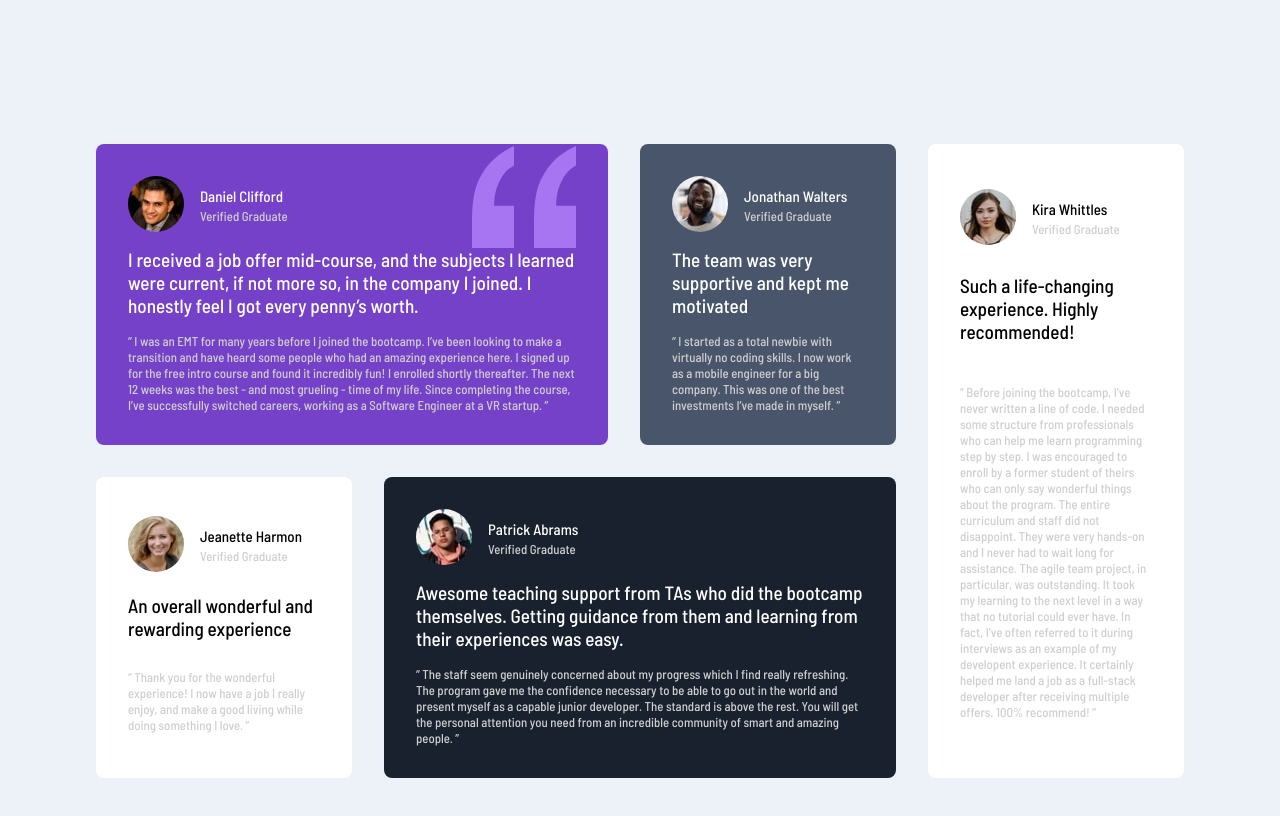
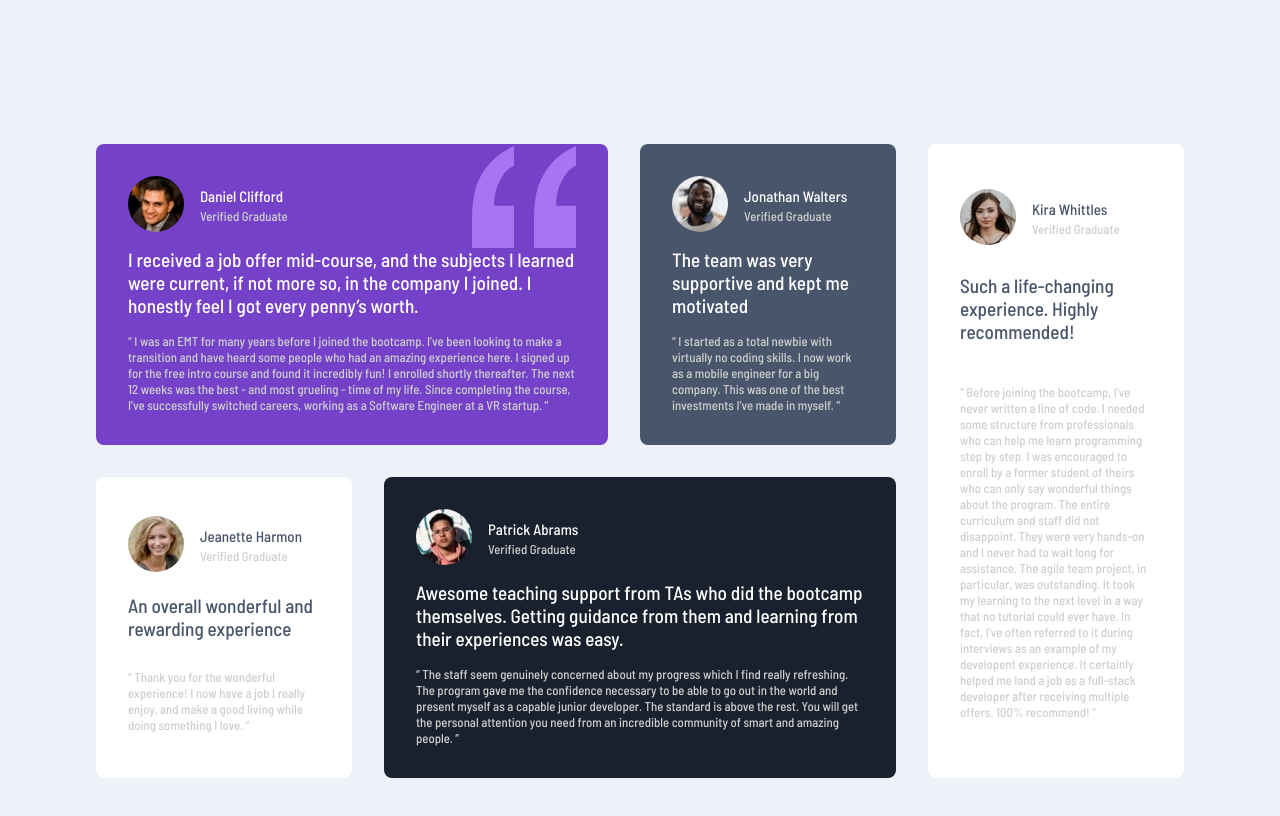
Before and after one commit to IllaMelo/testimonials-grid-section, a plain HTML site: page index.html in a window 1280 px wide. Drawn offline with Linux system fonts and the light colour scheme.

Commit message:
Update style.css

```diff
--- a/style.css
+++ b/style.css
@@ -93,6 +93,9 @@ section #quote{
 .section-1, .section-2, .section-4{
     color: var(--White);
 }
+.section-3, .section-5{
+    color:var(--Very-dark-grayish-blue)
+}
  @media (min-width:600px){
 
     main{
```
